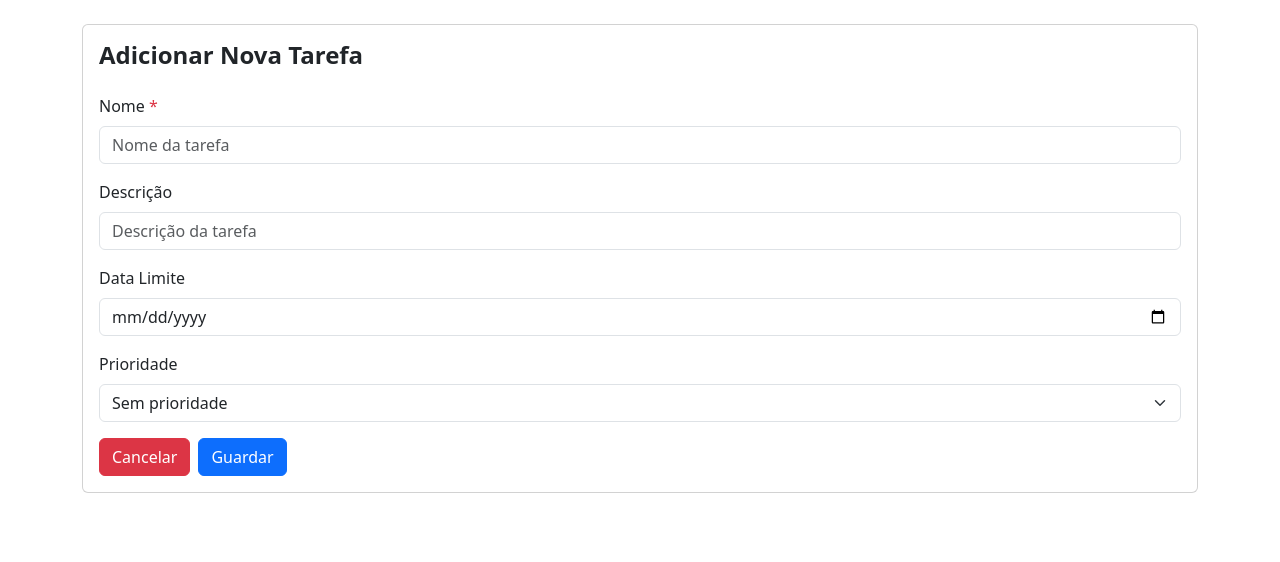
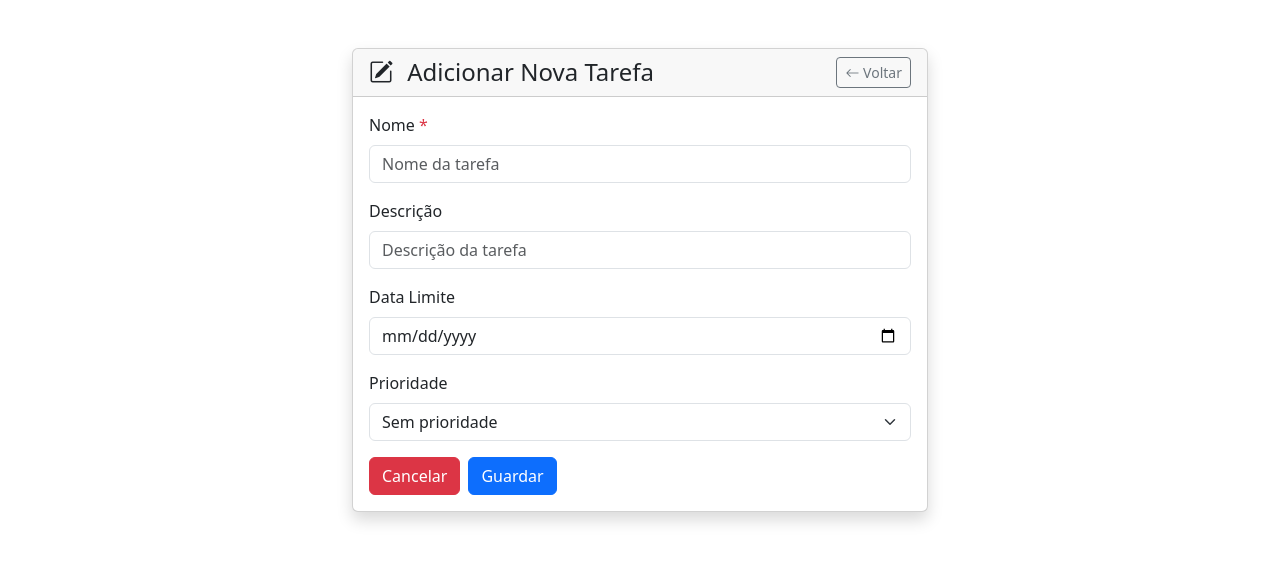
Before and after one commit to andrepim97/todo-list, a Vue app: page /add in a window 1280 px wide. Shown: the top 562 px of the page. Built offline with nearby package versions, Linux system fonts and the light colour scheme.

Commit message:
Wrap components with PageWrapper for consistent layout

```diff
--- /dev/null
+++ b/src/components/PageWrapper.vue
@@ -0,0 +1,27 @@
+<template>
+    <div class="container mt-5" style="max-width: 600px;">
+        <div class="card shadow rounded">
+            <div class="card-header d-flex justify-content-between align-items-center">
+                <h4 class="mb-0">
+                    <slot name="icon"></slot> {{ title }}
+                </h4>
+                <router-link v-if="showBack" to="/" class="btn btn-outline-secondary btn-sm">
+                    <i class="bi bi-arrow-left"></i> Voltar
+                </router-link>
+            </div>
+            <div class="card-body">
+                <slot />
+            </div>
+        </div>
+    </div>
+</template>
+
+<script setup>
+defineProps({
+    title: String,
+    showBack: {
+        type: Boolean,
+        default: true
+    }
+})
+</script>
--- a/src/components/TodoItemForm.vue
+++ b/src/components/TodoItemForm.vue
@@ -1,14 +1,30 @@
 <template>
-  <div class="container mt-4">
-    <div class="card">
-      <div class="card-body">
-        <FormTitle :title="isEditar ? 'Editar Tarefa' : 'Adicionar Nova Tarefa'" />
+  <PageWrapper :title="isEditar ? 'Editar Tarefa' : 'Adicionar Nova Tarefa'">
+    <template #icon>
+      <i class="bi bi-pencil-square me-2"></i>
+    </template>
 
-        <Input v-model="novaTarefa.nome" label="Nome" placeholder="Nome da tarefa" required :error="erros.nome"
-          @input="ativarValidacao" />
-        <Input v-model="novaTarefa.descricao" label="Descrição" placeholder="Descrição da tarefa"
-          @input="ativarValidacao" />
-        <Input v-model="novaTarefa.dataLimite" label="Data Limite" type="date" @input="ativarValidacao" />
+    <div>
+      <Input
+        v-model="novaTarefa.nome"
+        label="Nome"
+        placeholder="Nome da tarefa"
+        required
+        :error="erros.nome"
+        @input="ativarValidacao"
+      />
+      <Input
+        v-model="novaTarefa.descricao"
+        label="Descrição"
+        placeholder="Descrição da tarefa"
+        @input="ativarValidacao"
+      />
+      <Input
+        v-model="novaTarefa.dataLimite"
+        label="Data Limite"
+        type="date"
+        @input="ativarValidacao"
+      />
 
       <div class="mb-3">
         <label for="prioridade" class="form-label">Prioridade</label>
@@ -29,8 +45,7 @@
         </ActionButton>
       </div>
     </div>
-    </div>
-  </div>
+  </PageWrapper>
 </template>
 
 <script setup>
@@ -38,8 +53,8 @@ import { ref, onMounted, computed } from 'vue'
 import { useRoute, useRouter } from 'vue-router'
 
 import Input from '@/components/ui/Input.vue'
-import FormTitle from '@/components/ui/FormTitle.vue'
 import ActionButton from '@/components/ui/ActionButton.vue'
+import PageWrapper from '@/components/PageWrapper.vue'
 
 const router = useRouter()
 const route = useRoute()
@@ -58,7 +73,6 @@ const erros = ref({
   dataLimite: ''
 })
 
-// Indica se o utilizador já tentou submeter (ativa validação)
 const formTentado = ref(false)
 
 onMounted(() => {
@@ -79,10 +93,7 @@ onMounted(() => {
 function validarCampos() {
   erros.value = { nome: '', descricao: '', dataLimite: '' }
 
-  // Se o utilizador ainda não tentou submeter, não validar
-  if (!formTentado.value) {
-    return true
-  }
+  if (!formTentado.value) return true
 
   let valido = true
 
@@ -94,15 +105,12 @@ function validarCampos() {
   return valido
 }
 
-// Computed para controlar se o form está válido (para o botão)
 const formValido = computed(() => validarCampos())
 
 function guardarTarefa() {
   formTentado.value = true
 
-  if (!validarCampos()) {
-    return
-  }
+  if (!validarCampos()) return
 
   const tarefas = JSON.parse(localStorage.getItem('tarefas') || '[]')
 
@@ -135,10 +143,7 @@ function cancel() {
   router.push('/')
 }
 
-// Quando o utilizador começa a escrever, ativa validação para feedback imediato
 function ativarValidacao() {
-  if (!formTentado.value) {
-    formTentado.value = true
-  }
+  if (!formTentado.value) formTentado.value = true
 }
 </script>
--- a/src/components/TodoItemShow.vue
+++ b/src/components/TodoItemShow.vue
@@ -1,13 +1,9 @@
 <template>
-    <div v-if="tarefa" class="container mt-5" style="max-width: 600px;">
-        <div class="card shadow rounded">
-            <div class="card-header d-flex justify-content-between align-items-center">
-                <h4 class="mb-0"><i class="bi bi-list-check me-2"></i>Detalhes da Tarefa</h4>
-                <router-link to="/" class="btn btn-outline-secondary btn-sm">
-                    <i class="bi bi-arrow-left"></i> Voltar
-                </router-link>
-            </div>
-            <div class="card-body">
+  <PageWrapper v-if="tarefa" title="Detalhes da Tarefa">
+    <template #icon>
+      <i class="bi bi-list-check me-2"></i>
+    </template>
+
     <h5 class="card-title fw-bold mb-4">{{ tarefa.nome }}</h5>
 
     <ul class="list-group list-group-flush">
@@ -39,8 +35,7 @@
         </div>
       </li>
       <li class="list-group-item d-flex align-items-center gap-3">
-                        <i class="bi bi-check-circle fs-5"
-                            :class="tarefa.concluida ? 'text-success' : 'text-danger'"></i>
+        <i class="bi bi-check-circle fs-5" :class="tarefa.concluida ? 'text-success' : 'text-danger'"></i>
         <div>
           <strong>Concluída:</strong>
           <span :class="tarefa.concluida ? 'text-success' : 'text-danger'">
@@ -61,14 +56,14 @@
         </div>
       </li>
     </ul>
-            </div>
-        </div>
-    </div>
+  </PageWrapper>
 </template>
 
 <script setup>
 import { ref, onMounted } from 'vue'
 import { useRoute, useRouter } from 'vue-router'
+
+import PageWrapper from '@/components/PageWrapper.vue'
 
 const route = useRoute()
 const router = useRouter()
@@ -84,7 +79,7 @@ const carregarTarefa = () => {
 }
 
 const formatarData = (data) => {
-    if (!data) { return 'N/A' }
+  if (!data) return 'N/A'
   return new Date(data).toLocaleString()
 }
 
--- a/src/components/TodoList.vue
+++ b/src/components/TodoList.vue
@@ -1,5 +1,9 @@
 <template>
-    <div class="container mt-4">
+  <PageWrapper title="Lista de Tarefas">
+    <template #icon>
+      <i class="bi bi-list-task me-2"></i>
+    </template>
+
     <div class="d-flex justify-content-between align-items-center mb-3">
       <h2 class="mb-0">Lista de Tarefas</h2>
       <router-link to="/add">
@@ -13,8 +17,12 @@
         <span class="input-group-text bg-white border-end-0">
           <i class="bi bi-search"></i>
         </span>
-                <input type="text" v-model="termoPesquisa" class="form-control border-start-0"
-                    placeholder="Pesquisar tarefas..." />
+        <input
+          type="text"
+          v-model="termoPesquisa"
+          class="form-control border-start-0"
+          placeholder="Pesquisar tarefas..."
+        />
       </div>
     </div>
 
@@ -22,14 +30,20 @@
       <li v-if="tarefasFiltradas.length === 0" class="list-group-item text-center text-muted">
         Nenhuma tarefa encontrada.
       </li>
-            <TodoItem v-for="tarefa in tarefasFiltradas" :key="tarefa.id" :tarefa="tarefa" @atualizar="carregar" />
+      <TodoItem
+        v-for="tarefa in tarefasFiltradas"
+        :key="tarefa.id"
+        :tarefa="tarefa"
+        @atualizar="carregar"
+      />
     </ul>
-    </div>
+  </PageWrapper>
 </template>
 
 <script setup>
 import { computed, onMounted, ref } from 'vue'
 import TodoItem from './TodoItem.vue'
+import PageWrapper from '@/components/PageWrapper.vue'
 
 import { useTarefas } from '@/composables/useTarefas.js'
 
@@ -47,5 +61,4 @@ const tarefasFiltradas = computed(() => {
 onMounted(() => {
   carregar()
 })
-
 </script>
```
Lines whose indentation alone changed are shown as unchanged.
